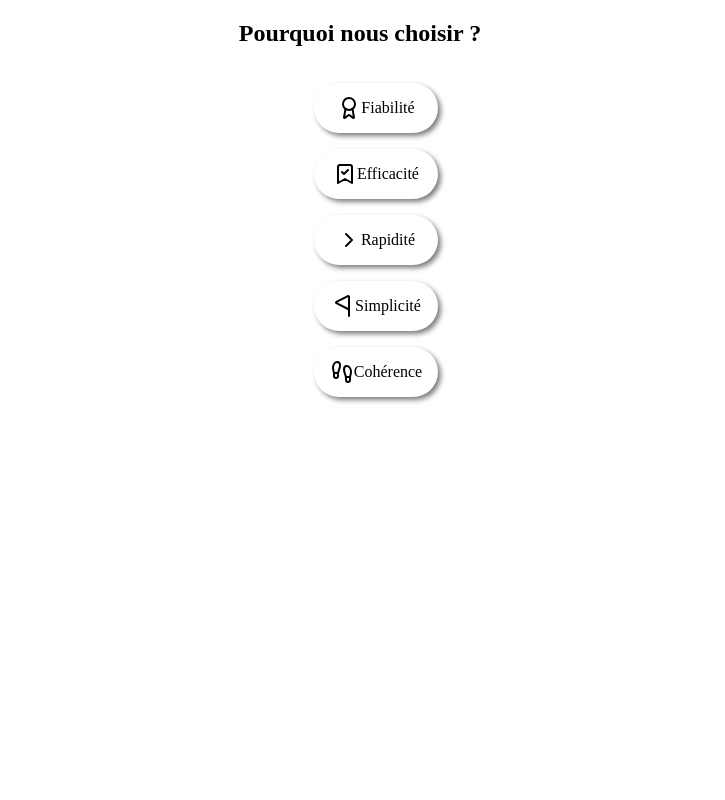
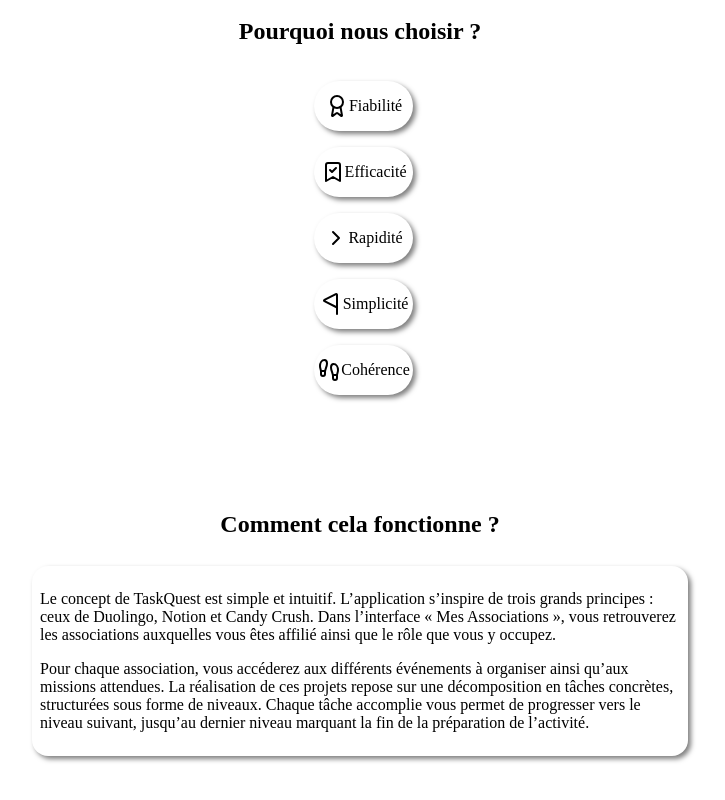
Before and after one commit to yanis-meziane/taskquest, a React (Create React App) app in the folder frontend/interface/: page / in a window 1280 px wide. Shown: the part 588-1388 px from the top of the page, without its empty margins (320-1045 px from the left). Before the commit the page ends 1041 px from the top, so only its background shows below. Built offline with nearby package versions, Linux system fonts and the light colour scheme.

Commit message:
Home Page Done

```diff
--- a/frontend/interface/src/components/CSS/commonCSS/Accueil.css
+++ b/frontend/interface/src/components/CSS/commonCSS/Accueil.css
@@ -1,4 +1,10 @@
-.accueilMain{
+ h2{
+    text-align: center;
+    justify-content: center;
+    align-items: center;
+ }
+
+ .accueilMain{
     height: 50vh;
 }
 
@@ -21,7 +27,6 @@
 #secondElement{
     display: flex;
     width: 50%;
-    border: 1px solid black;
     border-radius: 2vh;
     box-shadow: 3px 3px 5px rgba(0, 0, 0, 0.5);
     padding: 0.5rem;
@@ -30,14 +35,13 @@
 #thirdElement{
     display: flex;
     flex-direction: row;
-    width: 100%;
-    justify-content: space-around;
+    width: 80%;
+    justify-content: center;
 }
 .argues{
     display: flex;
-    flex-direction: row;
+    width: 80%;
     align-items: center;
-    width: 100%;
     margin: 2vh;
     border-radius: 2rem;
     justify-content: center;
@@ -49,3 +53,12 @@
     transform: translateY(-5px);
     background-color: whitesmoke;
 }
+
+#fourthElement{
+    width: 50%;
+    border-radius: 2vh;
+    box-shadow: 3px 3px 5px rgba(0, 0, 0, 0.5);
+    padding: 0.5rem;
+    margin: 0.5rem;
+    justify-content: center;
+}
--- a/frontend/interface/src/components/common/Accueil.jsx
+++ b/frontend/interface/src/components/common/Accueil.jsx
@@ -15,7 +15,7 @@ export default function Accueil(){
                 <article className="accueilElements">
                         <div id="secondElement">
                                 <p>
-                                    <em><b>TaskQuest</b></em> est la plateforme permettant aux personnes impliquées dans les associations de faciliter la réalisation des tâches. Cette plateforme a été conçue pour rendre ludique et plus simple les activités de grandes envergures pouvant être complexes.
+                                    <em><b>TaskQuest</b></em> est une plateforme OpenSource accessible sur Github permettant aux personnes impliquées dans les associations de faciliter la réalisation des tâches. Cette plateforme a été conçue pour rendre ludique et plus simple les activités de grandes envergures pouvant être complexes.
                                 </p>
                         </div>
                 </article>
@@ -60,6 +60,23 @@ export default function Accueil(){
                             </div>
                         </div>
                 </article>
+
+                <article className="accueilElements">
+                    <h2>Comment cela fonctionne ?</h2>
+
+                        <div id="fourthElement">
+                            <p>
+                                Le concept de TaskQuest est simple et intuitif. L’application s’inspire de trois grands principes : ceux de Duolingo, Notion et Candy Crush. Dans l’interface « Mes Associations », vous retrouverez les associations auxquelles vous êtes affilié ainsi que le rôle que vous y occupez.
+                            </p>
+
+                            <p>
+                                Pour chaque association, vous accéderez aux différents événements à organiser ainsi qu’aux missions attendues. La réalisation de ces projets repose sur une décomposition en tâches concrètes, structurées sous forme de niveaux. Chaque tâche accomplie vous permet de progresser vers le niveau suivant, jusqu’au dernier niveau marquant la fin de la préparation de l’activité.
+
+                                 {/* FONCTIONNALITÉ SOUHAITÉE*/}
+                                 {/*Les niveaux seront débloquable par pallier. C'est à dire que le président pourra définir des dates clefs que des tâches doivent faites et à partir de quel moment d'autres doivent commencer*/}
+                            </p>
+                        </div>
+                </article>
          </section>
     )
 }
```
